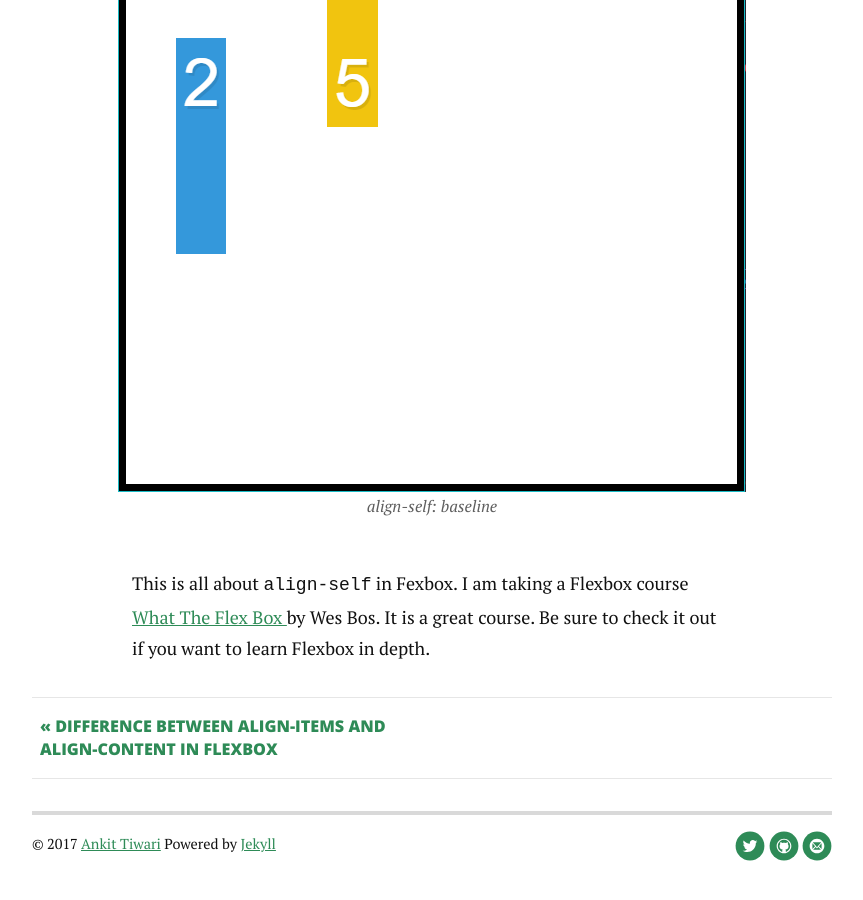
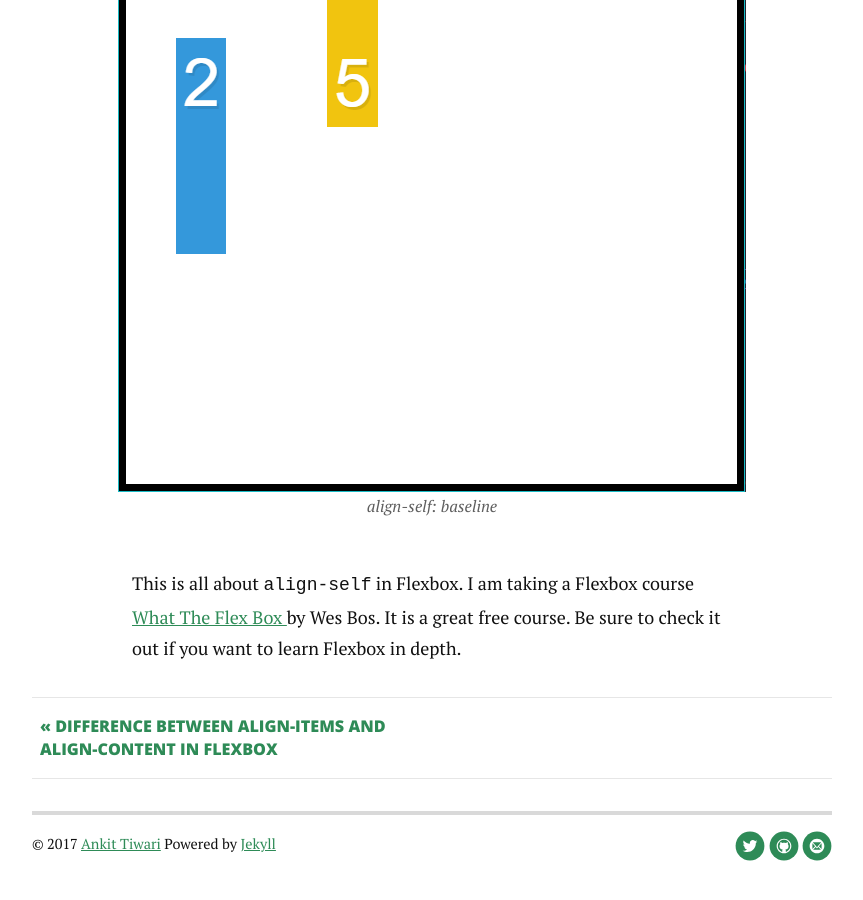
Before and after one commit to anku255/anku255.github.io, a Jekyll site: the page built from _posts/2017-10-27-align-self.markdown, in a window 1280 px wide and 900 px high, scrolled down 8045 px. Shown: the whole window, without its empty margins (208-1071 px from the left). Built offline with Jekyll 4.4.1, drawn with Linux system fonts in a browser that asks for light colours; nearby versions of some CDN libraries; some of the changed text lies outside the part shown.

Commit message:
Fix typo in align-self post

````diff
--- a/_posts/2017-10-27-align-self.markdown
+++ b/_posts/2017-10-27-align-self.markdown
@@ -61,7 +61,7 @@ I am going to use below code sample to explain the working of `align-self`.
   <figcaption>Output for starter code</figcaption>
 </figure>
 
-`align-self` is basically `align-item` which works for single flex-item. I have already discussed `align-item` <a href="https://anku255.github.io/blog/align-items/">here</a>. `align-self`, aligns the particular flex-item with respect to the cross-axis. The possile values for `align-self` are `flex-start`, `flex-end`, `center`, `stretch` and `baseline`. I am going to apply `align-self` on box 5. All the outputs are given below:
+`align-self` is basically `align-item` which works for single flex-item. I have already discussed `align-item` <a href="https://anku255.github.io/blog/align-items/">here</a>. `align-self` aligns the particular flex-item with respect to the cross-axis. The possible values for `align-self` are `flex-start`, `flex-end`, `center`, `stretch`, and `baseline`. I am going to apply `align-self` on box 5. All the outputs are given below:
 
 ```css
 .box5 {
@@ -123,4 +123,4 @@ I am going to use below code sample to explain the working of `align-self`.
   <figcaption>align-self: baseline</figcaption>
 </figure>
 
-This is all about `align-self` in Fexbox. I am taking a Flexbox course <a href="https://flexbox.io" target="_blank" >What The Flex Box </a> by Wes Bos. It is a great course. Be sure to check it out if you want to learn Flexbox in depth.
+This is all about `align-self` in Flexbox. I am taking a Flexbox course <a href="https://flexbox.io" target="_blank" >What The Flex Box </a> by Wes Bos. It is a great free course. Be sure to check it out if you want to learn Flexbox in depth.
````
